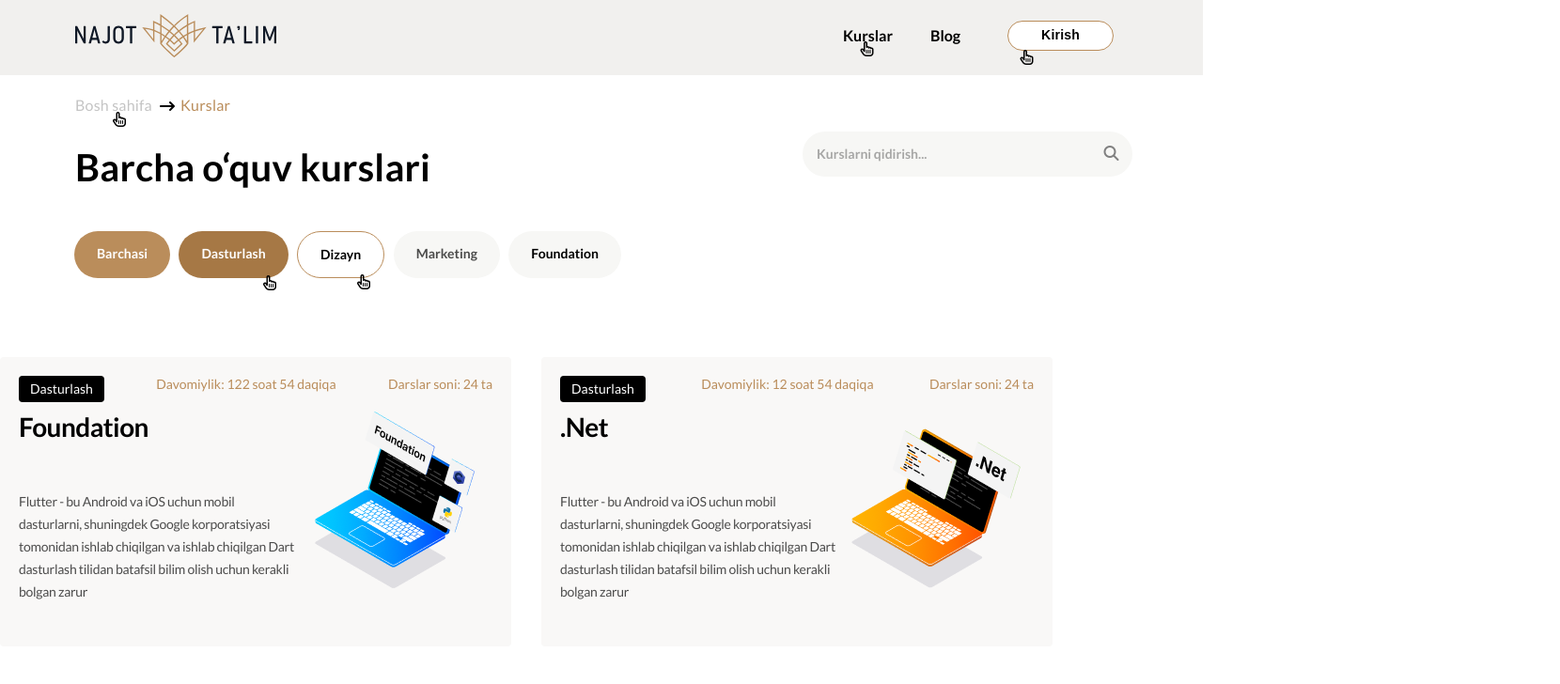
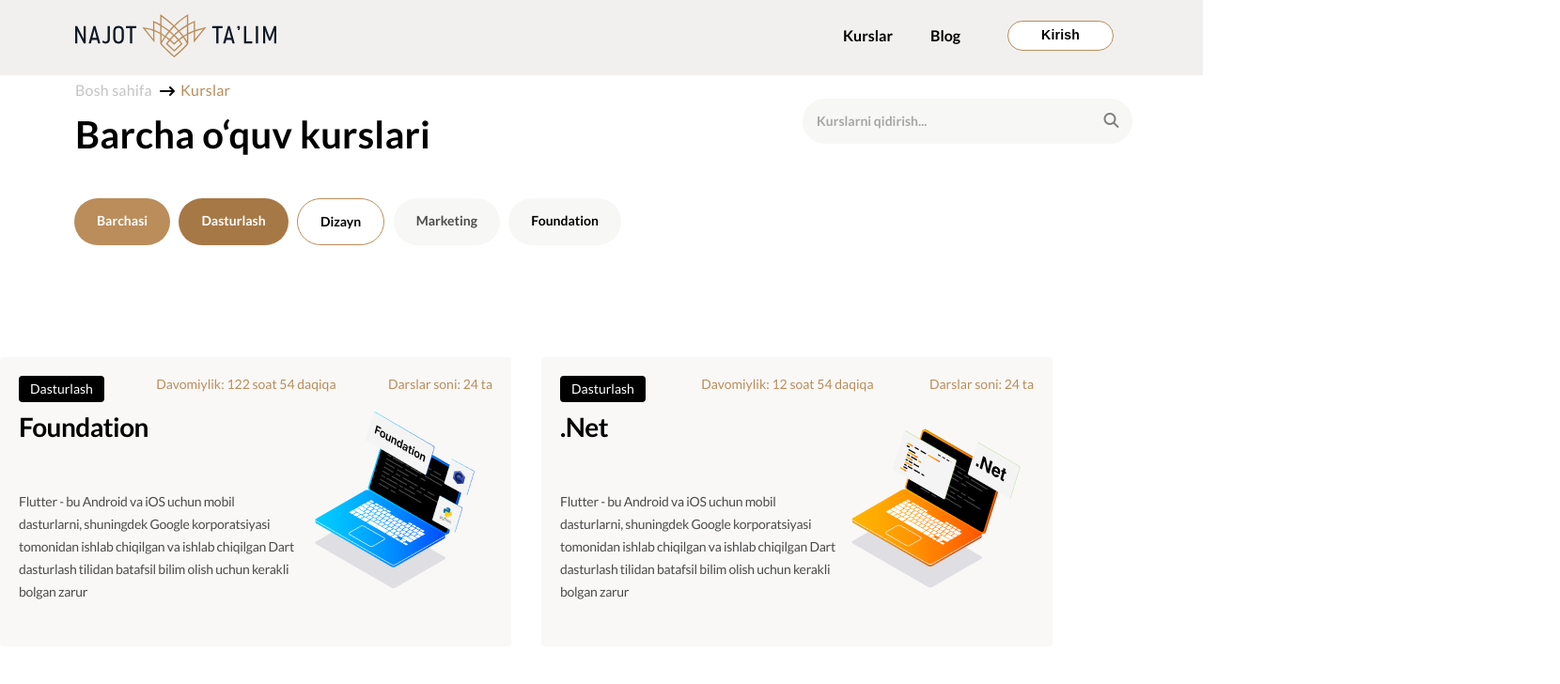
Before and after one commit to Misscodecreaker/task-02, a plain HTML site: page index.html in a window 1280 px wide. Shown: the top 728 px of the page at 94% size, 1660 px wide, since content can reach past the window. Drawn offline with Linux system fonts and the light colour scheme.

Commit message:
Update index.html

```diff
--- a/index.html
+++ b/index.html
@@ -16,13 +16,11 @@
       crossorigin="anonymous"
     ></script>
   </head>
-
   <body>
-
-<!--------- header --------->
+    <!--------- header --------->
     <header>
 
-<!-----------NAV----------->
+    <!-----------NAV----------->
       <nav class="navbar container">
         <div class="nav-left">
           <img
@@ -38,25 +36,14 @@
           <button class="nav-btn">Kirish</button>
         </div>
       </nav>
-      <div class="cursor-detals">
-        <div class="cursor-01">
-          <i class="fa-regular fa-hand-pointer"></i>
-        </div>
-        <div class="cursor-02">
-          <i class="fa-regular fa-hand-pointer"></i>
-        </div>
       </div>
-<!----------HERO--------->
+    <!----------HERO--------->
       <section class="hero container">
         <div class="hero-01">
           <p class="hero-head-01">Bosh sahifa</p>
           <i class="fa-solid fa-arrow-right-long"></i>
           <p class="hero-head-02">Kurslar</p>
         </div>
-        <div class="cursor-detals-02">
-          <i class="fa-regular fa-hand-pointer"></i>
-        </div>
-
         <div class="hero-02">
           <h1>Barcha o‘quv kurslari</h1>
           <div class="head-right">
@@ -65,7 +52,6 @@
           </div>
         </div>
       </section>
-
       <div class="hero-03 container">
         <ul>
           <li class="item-1">Barchasi</li>
@@ -74,13 +60,6 @@
           <li class="item-4">Marketing</a></li>
           <li class="item-5">Foundation</a></li>
         </ul>
-      </div>
-      <div class="cursor-03">
-        <i class="fa-regular fa-hand-pointer"></i>
-      </div>
-
-      <div class="cursor-04">
-        <i class="fa-regular fa-hand-pointer"></i>
       </div>
     </header>
     <!----------main section------->
@@ -94,7 +73,6 @@
               <li class="item-2">Darslar soni: 24 ta</li>
             </ul>
           </div>
-
           <div class="box-bottom">
             <div class="box-text">
               <h4>Foundation</h4>
@@ -106,8 +84,6 @@
           </div>
         </div>
       </section>
-
-
       <section class="main-right">
         <div class="box-02">
           <div class="box-top">
@@ -117,7 +93,6 @@
               <li class="item-2">Darslar soni: 24 ta</li>
             </ul>
           </div>
-
           <div class="box-bottom">
             <div class="box-text">
               <h4>.Net</h4>
@@ -130,19 +105,15 @@
         </div>
       </section>
     </main>
-<!------- footer section -------->
+  <!------- footer section -------->
     <footer class="">
       <div class="footer-items ">
-
         <div class="footer-top">
           <div class="footer-item">
             <img src="./images/icon/Najot Ta'lim logo.svg" alt="logo">
             <p>Onlayn platformaga tegishli barcha materiallar "NAJOT TA'LIM MARKAZI" MCHJning mulki hisoblanadi. Ushbu materiallardan onlayn ta'lim olishdan tashqari nusxa ko'chirish, tarqatish va boshqa maqsadlarda foydalanish qonunan man etiladi.</p>
           </div>
-
-
           <div class="footer-links">
-
             <div class="footer-links-box">
               <h5>Ma’lumotlar</h5>
               <ul>
@@ -151,7 +122,6 @@
                   <li><a href="#">Ommaviy oferta</a></li>
               </ul>
             </div>
-
             <div class="footer-links-box">
               <h5>Ommabop kurslar</h5>
               <ul>
@@ -161,8 +131,6 @@
                   <li><a href="#">Grafik dizayn bootcamp</a></li>
               </ul>
             </div>
-
-
             <div class="footer-links-box">
               <h5>Bizning loyihalar</h5>
               <ul>
@@ -172,23 +140,17 @@
                   <li><a href="#">Alohida Mavzu</a></li>
               </ul>
             </div>
-
           </div>
         </div>
-
         <div class="line"></div>
-
-
        <div class="footer-bottom">
         <div class="footer-text">
           <p>© Najot Ta’lim, 2022 <br>Barcha huquqlar himoyalangan.</p>
         </div>
-
         <div class="footer-adress">
           <h5>Toshkent shahri, Chilonzor-9, <br> Qatortol ko‘chasi</h5>
           <p>Mo‘ljal: Rayhon milliy taomlari qarshi <br> tomoni, 1- va 2-uylar orqa tomoni.</p>
         </div>
-
         <div class="footer-social-networks">
           <h5>Tarmoqlar:</h5> <br>
           <i class="fa-brands fa-telegram"></i>
@@ -197,14 +159,9 @@
           <i class="fa-brands fa-twitter"></i>
           <i class="fa-brands fa-youtube"></i>
         </div>
-
-
         <div class="footer-phone">
           <h5>Telefon raqam:</h5>
           <h4>+998 (78) 888 98 88</h4>
-        </div>
-        <div class="cursor-05">
-          <i class="fa-regular fa-hand-pointer"></i>
         </div>
        </div>
       </div>
```
